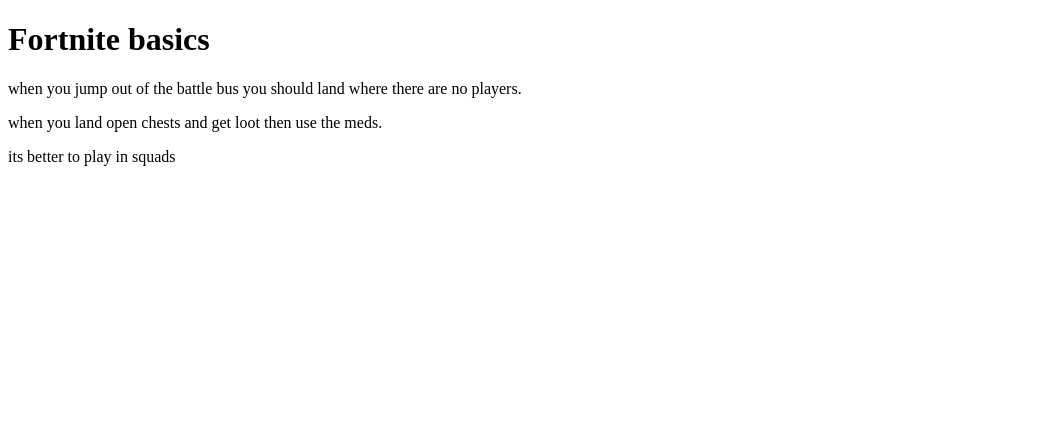
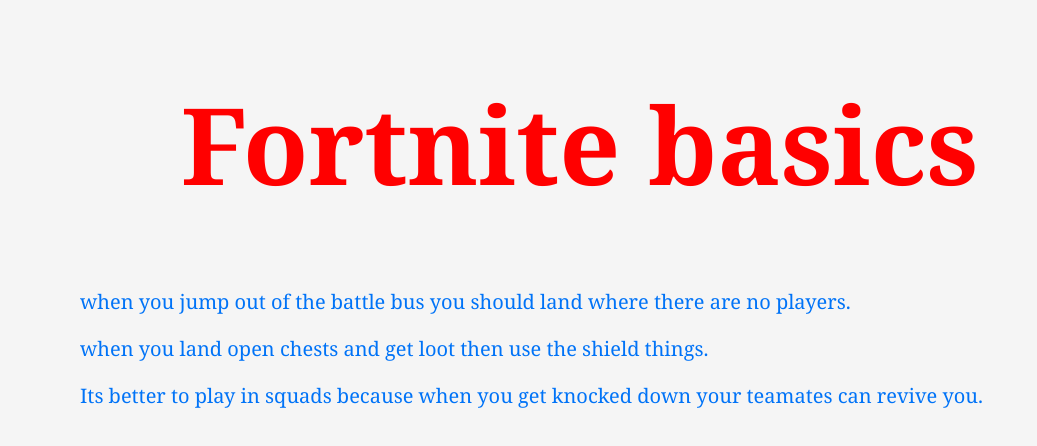
Before and after one commit to king-sai/Fortnite-basics, a plain HTML site: page index.html in a window 1280 px wide. Shown: the whole page, without its empty margins (0-1037 px from the left). Drawn offline with Linux system fonts and the light colour scheme.

Commit message:
Update index.html

```diff
--- a/index.html
+++ b/index.html
@@ -2,14 +2,30 @@
 <html>
     <head>
         <title>Fortnite basics </title>
+        <style>
+            h1{
+               font-size: 80pt;
+               text-align: center;
+               color: rgb(255, 0, 0);
+            }
+            body{
+                color: rgb(0, 115, 247);
+                font-size: 15pt;
+                font-family: Georgia, 'Times New Roman', Times, serif;
+                background-color: rgb(245, 245, 245);
+                width: 1000px;
+                margin-left: 80px;
+            }
+        </style>
     </head>
     <body>
         <h1>Fortnite basics</h1>
         <p>when you jump out of the battle bus you should
             land where there are no players.</p>
         <p>when you land open chests and get loot then use
-             the meds.</p>
-        <p>its better to play in squads</p>
+             the shield  things.</p>
+        <p>Its better to play in squads because when you get
+             knocked down your teamates can revive you.</p>
 
     </body>
 </html>
```
